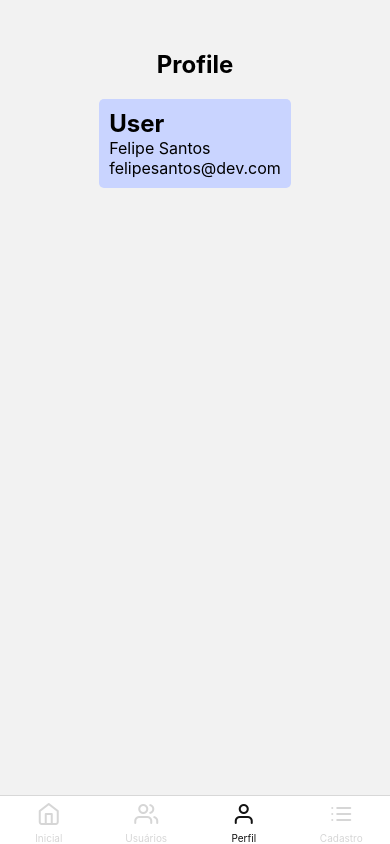
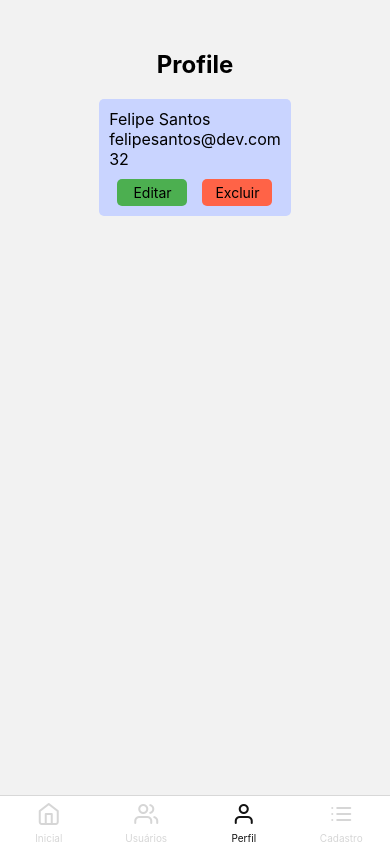
Before and after one commit to FelipeSantos92Dev/rn-models, a React Native app: screen /Profile in a window 390 px wide. Built offline with nearby package versions, Linux system fonts and the light colour scheme.

Commit message:
feat: edit user form

```diff
--- a/src/data/Profile.js
+++ b/src/data/Profile.js
@@ -2,9 +2,5 @@ export const user = {
   id: 1513,
   name: "Felipe Santos",
   email: "felipesantos@dev.com",
-  phone: "1999999999",
-  address: {
-    city: "Valinhos",
-    state: "São Paulo",
-  },
+  age: 32,
 };
--- a/src/models/user/User.js
+++ b/src/models/user/User.js
@@ -1,8 +1,12 @@
 export default class User {
-  constructor(id, name, email, age) {
-    this.id = id;
+  constructor(name, email, age) {
+    this.id = this.generateId();
     this.name = name;
     this.email = email;
     this.age = age;
   }
+
+  generateId() {
+    return Math.floor(Math.random() * 1000);
+  }
 }
--- a/src/models/user/UserRepository.js
+++ b/src/models/user/UserRepository.js
@@ -35,7 +35,7 @@ class UsersRepository {
 }
 
 const usersRepository = new UsersRepository();
-const newUser = new User(user.id, user.name, user.email, user.age);
+const newUser = new User(user.name, user.email, parseInt(user.age) || 0);
 
 usersRepository.add(newUser);
 
--- a/src/routes/tab.routes.jsx
+++ b/src/routes/tab.routes.jsx
@@ -75,6 +75,7 @@ const TabRoutes = () => {
       <Tab.Screen
         name="Form"
         component={Form}
+        initialParams={{ user: null, edit: false }}
         options={{
           tabBarIcon: ({ focused }) => (
             <Feather
--- a/src/screens/Form/index.jsx
+++ b/src/screens/Form/index.jsx
@@ -1,6 +1,6 @@
 import { Text, TextInput, TouchableOpacity, View } from "react-native";
 import { useNavigation } from "@react-navigation/native";
-import { useState } from "react";
+import { useState, useEffect } from "react";
 
 import styles from "./styles";
 import Title from "../../components/Title";
@@ -8,25 +8,39 @@ import Title from "../../components/Title";
 import usersRepository from "../../models/user/UserRepository";
 import User from "../../models/user/User";
 
-let userId = 1;
+export default function Form({ route }) {
+  const { user, edit } = route.params;
 
-export default function Form() {
-  const [allUsers, setAllUsers] = useState(usersRepository.getAll());
   const [name, setName] = useState("");
   const [email, setEmail] = useState("");
   const [age, setAge] = useState("");
+  const [isUpdate, setIsUpdate] = useState(edit);
 
   const navigation = useNavigation();
 
-  const createUser = () => {
-    const newUser = new User(userId++, name, email, parseInt(age) || 0);
+  useEffect(() => {
+    if (edit) {
+      setName(user.name);
+      setEmail(user.email);
+      setAge(String(user.age));
+      setIsUpdate(true);
+    } else {
+      clearInputs();
+    }
+  }, [user, edit]);
+
+  const handleUserAction = () => {
+    if (isUpdate) {
+      usersRepository.update(user.id, name, email, parseInt(age) || 0);
+    } else {
+      const newUser = new User(name, email, parseInt(age) || 0);
       usersRepository.add(newUser);
-    setAllUsers(usersRepository.getAll());
-    clearInputs();
+    }
     navigation.navigate("Users");
   };
 
   const clearInputs = () => {
+    setIsUpdate(false);
     setName("");
     setEmail("");
     setAge("");
@@ -34,33 +48,36 @@ export default function Form() {
 
   return (
     <View style={styles.container}>
-      <Title title="Form" />
-
-      <View>
+      <Title title={isUpdate ? "Editar Usuário" : "Novo Usuário"} />
       <TextInput
-          placeholder="Digite o nome do aluno"
+        placeholder="Digite o nome do usuário"
         style={styles.userInput}
         onChangeText={setName}
         value={name}
       />
       <TextInput
-          placeholder="Digite o email do aluno"
+        placeholder="Digite o email do usuário"
         style={styles.userInput}
         onChangeText={setEmail}
         value={email}
       />
       <TextInput
-          placeholder="Digite a idade do aluno"
+        placeholder="Digite a idade do usuário"
         style={styles.userInput}
-          onChangeText={(text) => setAge(text)}
+        onChangeText={setAge}
         value={age}
         keyboardType="numeric"
       />
 
-        <TouchableOpacity style={styles.button} onPress={createUser}>
-          <Text>Criar Usuário</Text>
+      <TouchableOpacity style={styles.button} onPress={handleUserAction}>
+        <Text>{isUpdate ? "Salvar Alterações" : "Criar Usuário"}</Text>
       </TouchableOpacity>
-      </View>
+
+      {isUpdate && (
+        <TouchableOpacity style={styles.button} onPress={clearInputs}>
+          <Text>Cancelar Edição</Text>
+        </TouchableOpacity>
+      )}
     </View>
   );
 }
--- a/src/screens/Form/styles.js
+++ b/src/screens/Form/styles.js
@@ -16,7 +16,6 @@ const styles = StyleSheet.create({
     padding: 8,
     borderBottomColor: "black",
     borderBottomWidth: 1,
-    width: "75%",
   },
 });
 
--- a/src/screens/Profile/index.jsx
+++ b/src/screens/Profile/index.jsx
@@ -1,9 +1,11 @@
-import { Text, View } from "react-native";
+import { Text, TouchableOpacity, View } from "react-native";
 
 import styles from "./styles";
 import Title from "../../components/Title";
+import { useNavigation } from "@react-navigation/native";
 
 export default function Profile({ route }) {
+  const navigation = useNavigation();
   const { data } = route.params;
 
   return (
@@ -11,10 +13,30 @@ export default function Profile({ route }) {
       <Title title="Profile" />
 
       <View style={styles.user}>
-        <Title title="User" />
-        <Text style={styles.text}>{data.name}</Text>
-        <Text style={styles.text}>{data.email}</Text>
-        <Text style={styles.text}>{data.age}</Text>
+        <View style={styles.userDetail}>
+          <Text style={styles.text}>{data.name}</Text>
+          <Text style={styles.text}>{data.email}</Text>
+          <Text style={styles.text}>{data.age}</Text>
+        </View>
+
+        <View style={styles.userActions}>
+          <TouchableOpacity
+            style={styles.editButton}
+            onPress={() =>
+              navigation.navigate("Form", { user: data, edit: true })
+            }
+          >
+            <Text>Editar</Text>
+          </TouchableOpacity>
+          <TouchableOpacity
+            style={styles.deleteButton}
+            onPress={() =>
+              navigation.navigate("Form", { user: data, edit: true })
+            }
+          >
+            <Text>Excluir</Text>
+          </TouchableOpacity>
+        </View>
       </View>
     </View>
   );
--- a/src/screens/Profile/styles.js
+++ b/src/screens/Profile/styles.js
@@ -18,6 +18,29 @@ const styles = StyleSheet.create({
     backgroundColor: "#C9D4FF",
     borderRadius: 5,
   },
+  userDetail: {
+    marginBottom: 10,
+  },
+  userActions: {
+    flexDirection: "row",
+    gap: 10,
+    justifyContent: "center",
+  },
+  editButton: {
+    padding: 5,
+    borderRadius: 5,
+    backgroundColor: "#4CAF50",
+    marginRight: 5,
+    minWidth: 70,
+    alignItems: "center",
+  },
+  deleteButton: {
+    padding: 5,
+    borderRadius: 5,
+    backgroundColor: "#FF6347",
+    minWidth: 70,
+    alignItems: "center",
+  },
   text: {
     fontSize: 16,
   },
--- a/src/screens/Users/index.jsx
+++ b/src/screens/Users/index.jsx
@@ -1,39 +1,50 @@
+import { useEffect, useState } from "react";
 import { Text, TouchableOpacity, View } from "react-native";
-import { useNavigation } from "@react-navigation/native";
-import { useState } from "react";
+import { useNavigation, useIsFocused } from "@react-navigation/native";
 
 import styles from "./styles";
 import Title from "../../components/Title";
+import usersRepository from "../../models/user/UserRepository";
 
-export default function Users({ route }) {
-  const { users } = route.params;
+export default function Users() {
   const navigation = useNavigation();
+  const isFocused = useIsFocused();
+  const [allUsers, setAllUsers] = useState([]);
 
-  const [allUsers, setAllUsers] = useState(users);
+  useEffect(() => {
+    if (isFocused) {
+      const users = usersRepository.getAll();
+      setAllUsers(users);
+    }
+  }, [isFocused]);
 
   return (
     <View style={styles.container}>
       <Title title="Users" />
+      <Text>Tela de listagem de todos os usuários</Text>
 
-      <Text>Tela de listagem de todos usuários</Text>
+      {allUsers.length > 0 ? (
+        <View style={styles.userList}>
+          {allUsers.map((user) => (
+            <View key={user.id} style={styles.userItem}>
+              <View>
+                <Text style={styles.userName}>{user.name}</Text>
+              </View>
 
-      <View>
-        {allUsers.length > 0 ? (
-          allUsers.map((user) => (
-            <View key={user.id}>
+              <View style={styles.userActions}>
                 <TouchableOpacity
-                onPress={() =>
-                  navigation.navigate("Profile", { data: user, edit: false })
-                }
+                  style={styles.detailsButton}
+                  onPress={() => navigation.navigate("Profile", { data: user })}
                 >
-                <Text>{user.name}</Text>
+                  <Text>Detalhes</Text>
                 </TouchableOpacity>
               </View>
-          ))
+            </View>
+          ))}
+        </View>
       ) : (
         <Text>Não há usuários cadastrados</Text>
       )}
     </View>
-    </View>
   );
 }
--- a/src/screens/Users/styles.js
+++ b/src/screens/Users/styles.js
@@ -6,6 +6,45 @@ const styles = StyleSheet.create({
     marginTop: 50,
     alignItems: "center",
   },
+  userItem: {
+    flexDirection: "row",
+    justifyContent: "space-between",
+    gap: 10,
+    alignItems: "center",
+    padding: 10,
+    borderBottomWidth: 1,
+    borderBottomColor: "#ccc",
+  },
+  userDetailButton: {
+    padding: 10,
+    borderRadius: 5,
+    backgroundColor: "#f0f0f0",
+    marginRight: 10,
+  },
+  userActions: {
+    flexDirection: "row",
+    gap: 10,
+  },
+  userName: {
+    fontSize: 16,
+    color: "#333",
+    fontWeight: "bold",
+  },
+  editButton: {
+    padding: 5,
+    borderRadius: 5,
+    backgroundColor: "#4CAF50",
+    marginRight: 5,
+    minWidth: 70,
+    alignItems: "center",
+  },
+  detailsButton: {
+    padding: 5,
+    borderRadius: 5,
+    backgroundColor: "#ADD8E6",
+    minWidth: 70,
+    alignItems: "center",
+  },
 });
 
 export default styles;
```
Lines whose indentation alone changed are shown as unchanged.
